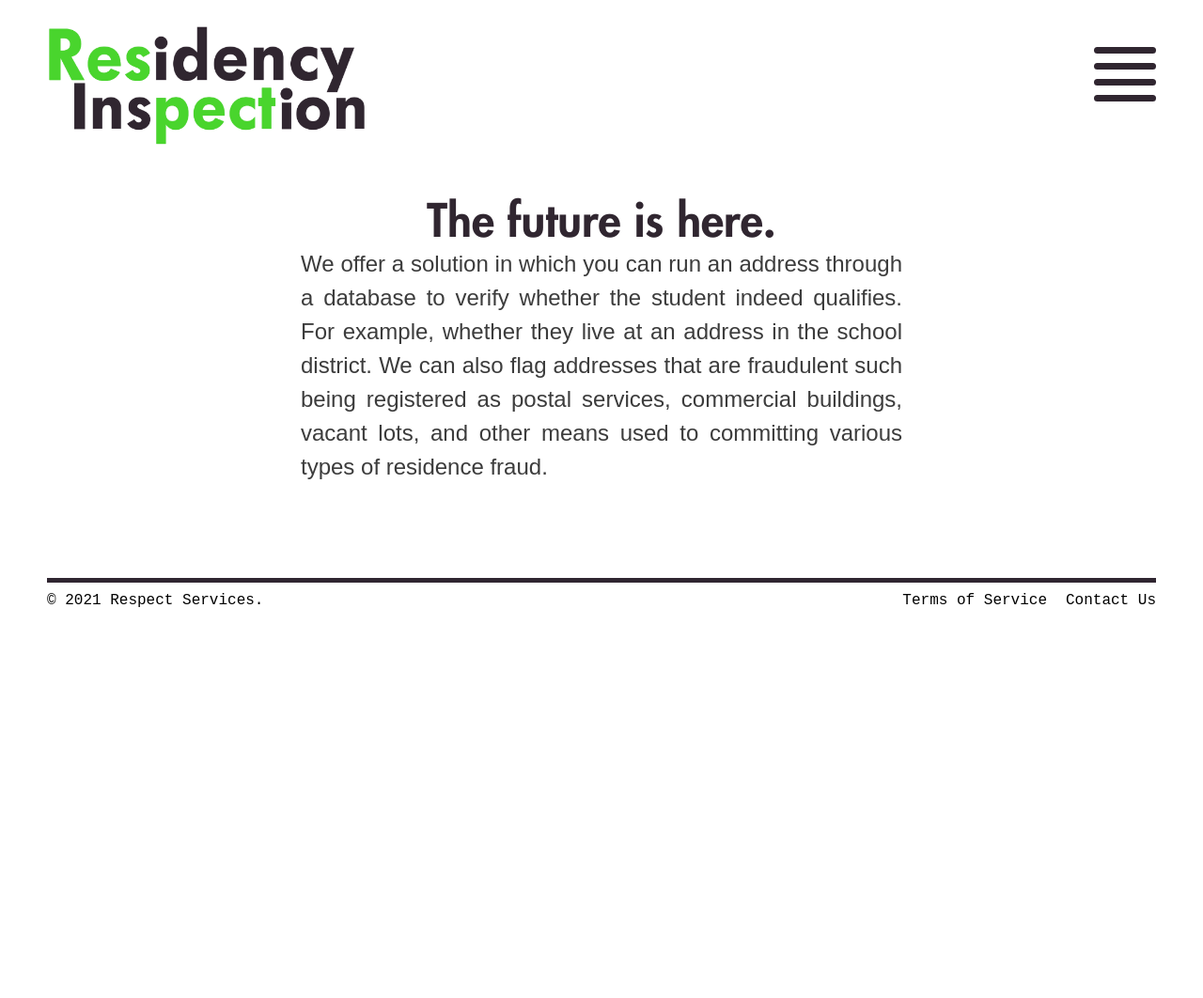
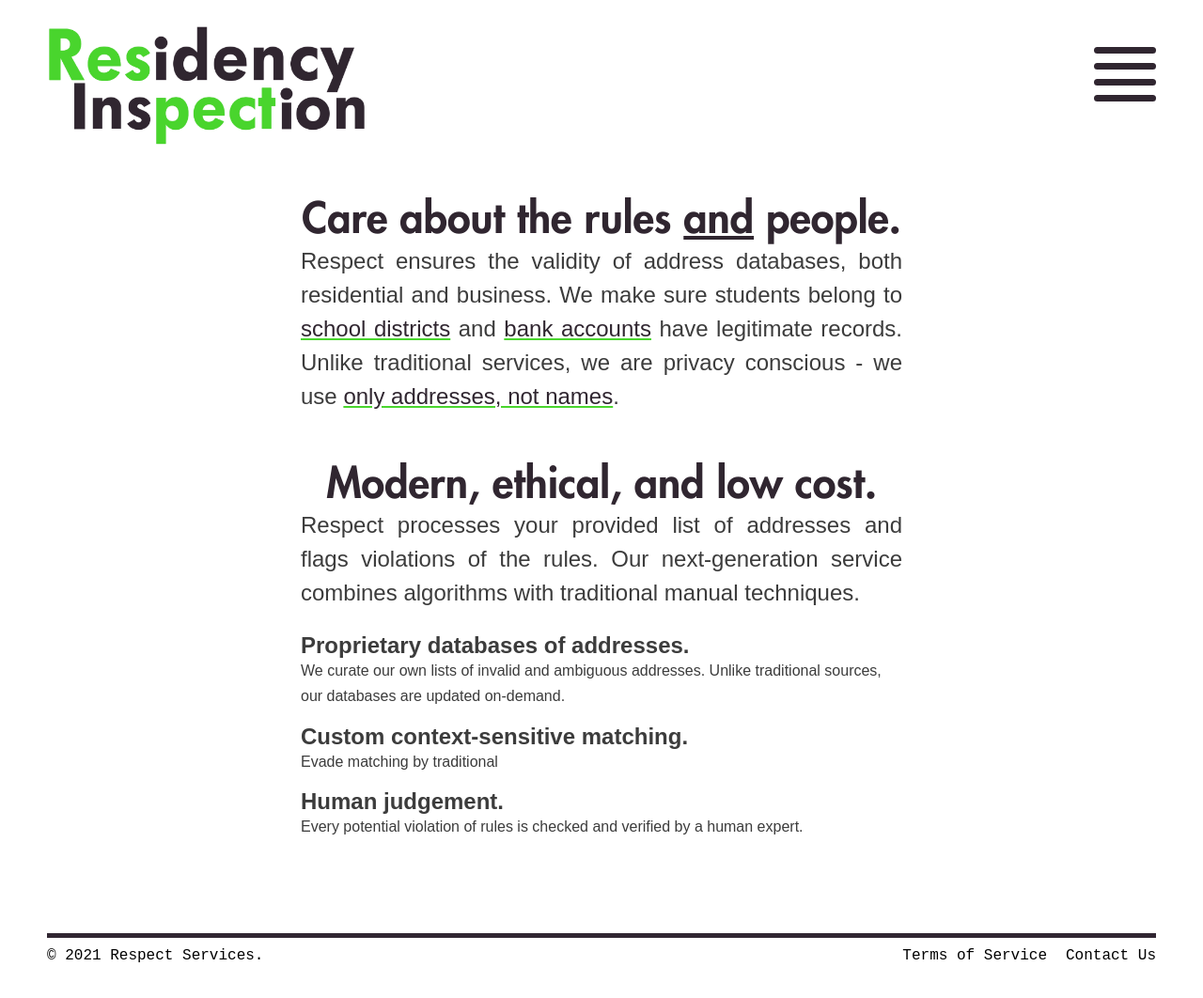
Before and after one commit to HistoryInvestigator/VIP-COLLAB.github.io, a plain HTML site: page index.html in a window 1280 px wide. Shown: the top 1062 px of the page at 94% size. Before the commit the page ends 800 px from the top, so only its background shows below. Drawn offline with nearby package versions, Linux system fonts and the light colour scheme.

Commit message:
Index page text.

```diff
--- a/index.html
+++ b/index.html
@@ -7,6 +7,18 @@
 <link rel="stylesheet" type="text/css" href="normalize.css" />
 <link rel="stylesheet" type="text/css" href="respect.css" />
 <link rel="stylesheet" type="text/css" href="menu.css" />
+<style type="text/css">
+
+h {
+  font-size: 2.8em;
+}
+
+#tagline em {
+  font-weight: normal;
+  text-decoration: underline;
+}
+
+</style>
 </head>
 
 <body>
@@ -23,6 +35,7 @@
 
     <ul id="menu">
       <li><a href="index.html">How it Works</a></li>
+	  <li><a href="privacy.html">Privacy Pledge</a></li>
 	  <li><a href="schools.html">For Schools</a></li>
 	  <li><a href="banks.html">For Banks</a></li>
       <li><a href="start.html#pricing">Pricing</a></li>
@@ -34,8 +47,18 @@
 
 <div id="content" class="tight">
 
-<h>The future is here.</h>
-<p>We offer a solution in which you can run an address through a database to verify whether the student indeed qualifies. For example, whether they live at an address in the school district. We can also flag addresses that are fraudulent such being registered as postal services, commercial buildings, vacant lots, and other means used to committing various types of residence fraud.</p>
+<h id="tagline">Care about the rules <em>and</em> people.</h>
+<p>Respect ensures the validity of address databases, both residential and business.
+We make sure students belong to <a href="schools.html">school districts</a> and <a href="banks.html">bank accounts</a> have legitimate records.
+Unlike traditional services, we are privacy conscious - we use <a href="privacy.html">only addresses, not names</a>.</p>
+
+<h>Modern, ethical, and low cost.</h>
+<p>Respect processes your provided list of addresses and flags violations of the rules. Our next-generation service combines algorithms with traditional manual techniques.
+<ul class="airy">
+<li><em>Proprietary databases of addresses.</em> We curate our own lists of invalid and ambiguous addresses. Unlike traditional sources, our databases are updated on-demand.
+<li><em>Custom context-sensitive matching.</em> Evade matching by traditional
+<li><em>Human judgement.</em> Every potential violation of rules is checked and verified by a human expert.
+</ul></p>
 
 </div>
 
--- a/respect.css
+++ b/respect.css
@@ -26,6 +26,10 @@ h {
   color: rgb(48, 38, 48);
 }
 
+#content {
+    color: rgb(60,60,60);
+}
+
 #content.tight {
     max-width: 640px;
 	margin: 0px auto;
@@ -38,7 +42,6 @@ h {
 #content.tight p {
     font-size: 1.5em;
     line-height: 150%;
-    color: rgb(60,60,60);
     margin-top: 10px;
     text-align: justify;
 }
@@ -53,6 +56,25 @@ h {
   font-size: 2.2em;
   text-align: left;
 }
+
+ul.airy {
+  list-style-type: none;
+  margin: 0;
+  padding: 0;
+  text-align: left;
+}
+
+ul.airy li {
+  margin: 10px 0 15px 0;
+  font-size: 1em;
+  line-height: 170%;
+}
+
+ul.airy em {
+  font-size: 1.5em;
+  display: block;
+}
+
 
 blockquote {
 	font-family: "courier new";
```
